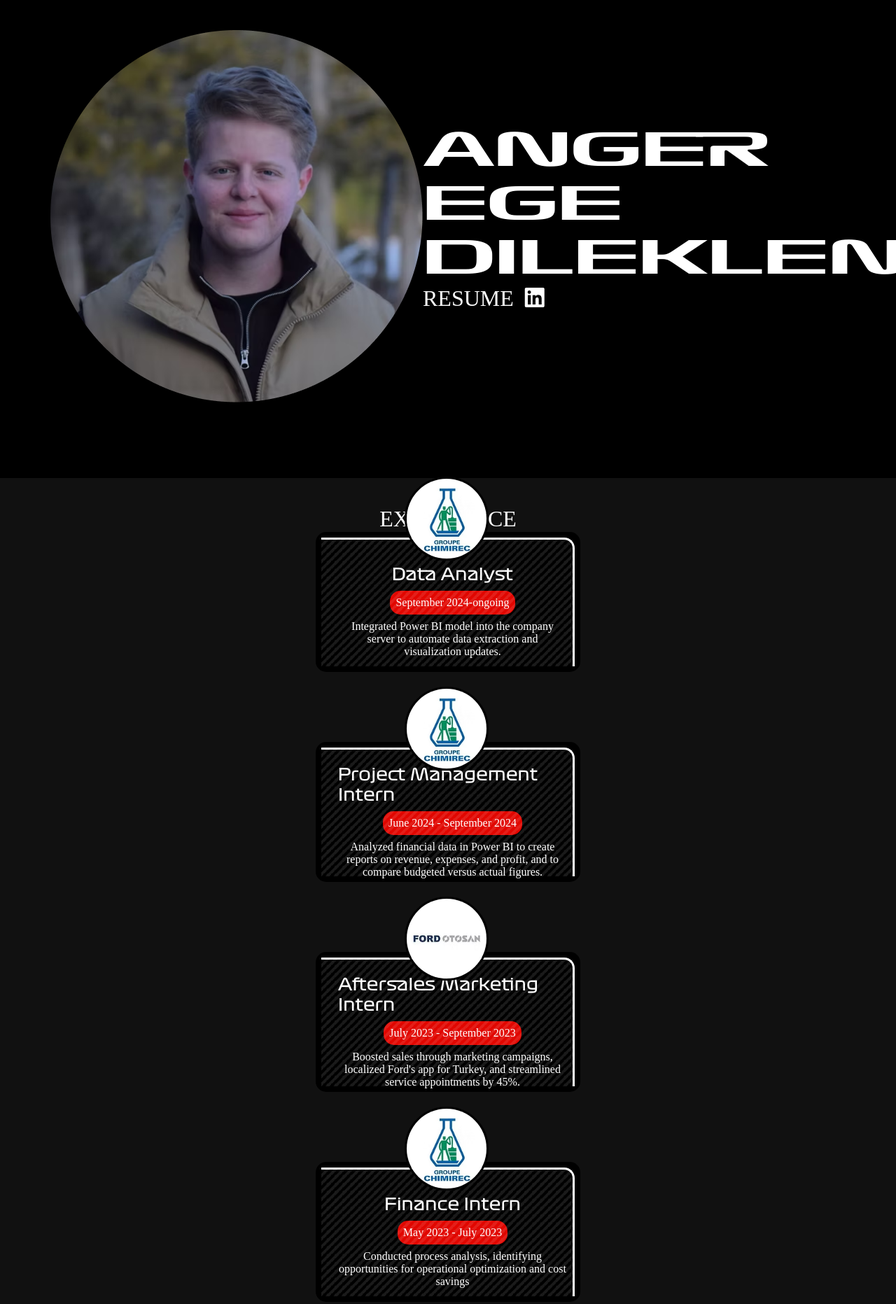
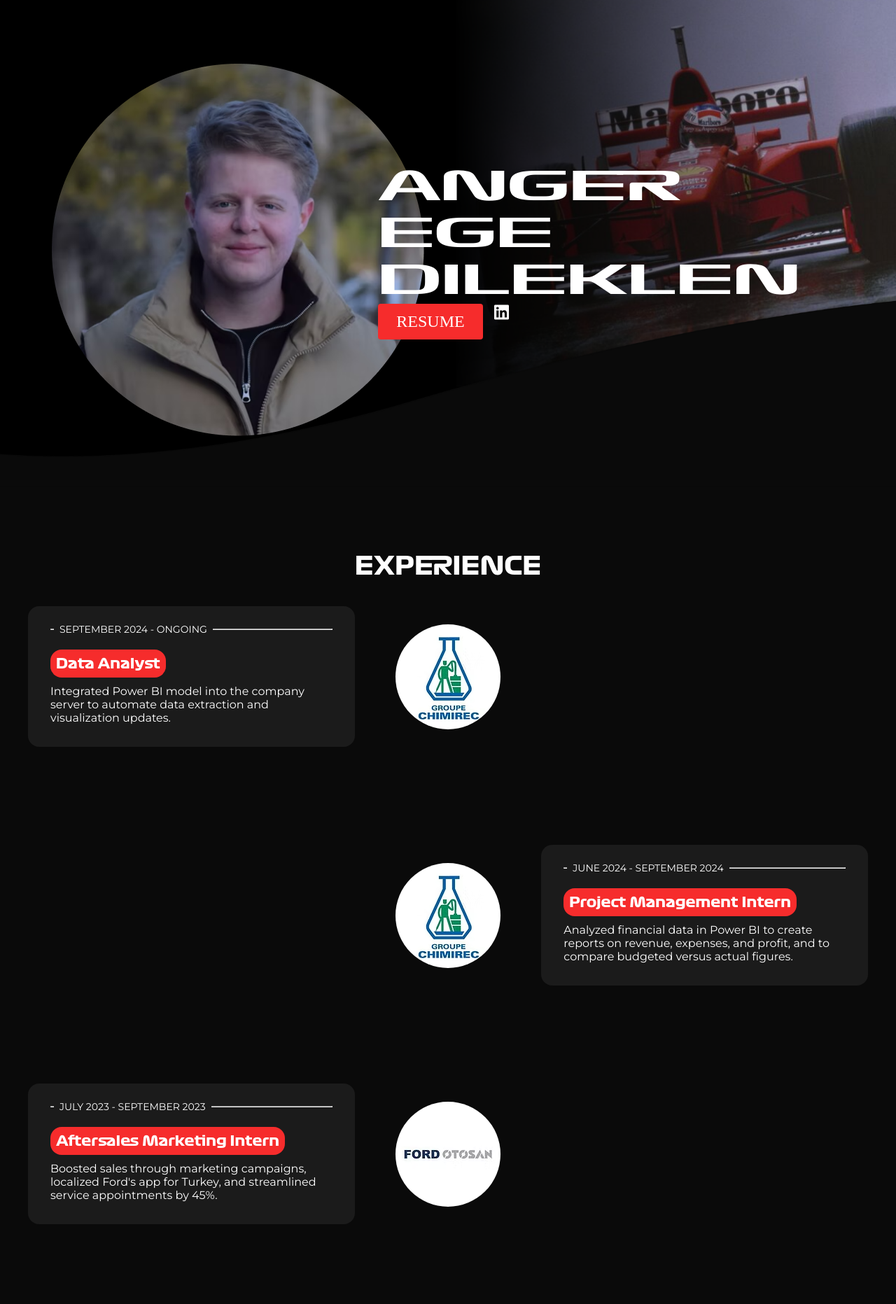
Before and after one commit to tuanabicakci/anger-dileklen, a plain HTML site: page index.html in a window 1280 px wide. Shown: the part 61-1924 px from the top of the page at 70% size. Drawn offline with Linux system fonts and the light colour scheme; a web font is replaced by a local one.

Commit message:
improvements on the hero and the experience section

```diff
--- a/index.html
+++ b/index.html
@@ -6,16 +6,20 @@
   <link rel="preconnect" href="https://fonts.googleapis.com">
   <link rel="preconnect" href="https://fonts.gstatic.com" crossorigin>
   <link href="https://fonts.googleapis.com/css2?family=Doppio+One&family=Lato:ital,wght@0,100;0,300;0,400;0,700;0,900;1,100;1,300;1,400;1,700;1,900&display=swap" rel="stylesheet">
+  <link rel="preconnect" href="https://fonts.googleapis.com">
+  <link rel="preconnect" href="https://fonts.gstatic.com" crossorigin>
+  <link href="https://fonts.googleapis.com/css2?family=Montserrat:ital,wght@0,100..900;1,100..900&display=swap" rel="stylesheet">
   <link rel="stylesheet" href="styles.css">
   <script src="https://kit.fontawesome.com/ac34979c88.js" crossorigin="anonymous"></script>
 </head>
 <body>
 <main>
-  <div class="hero">
+  <section class="hero-wrapper" >
+    <div id="hero">
       <div>
         <img src="Images/anger-hero-picture.png" alt="">
       </div>
-    <div>
+      <div id="hero-content">
         <h1>ANGER EGE DILEKLEN</h1>
         <div class="links">
           <a href="">RESUME</a>
@@ -23,89 +27,79 @@
         </div>
       </div>
     </div>
-  <div class="experience-container">
+  </section>
+  <section class="experience-wrapper">
+    <div class="experience">
       <h2>EXPERIENCE</h2>
-    <div class="experience-road-grid">
-      <div></div>
       <div class="jobs">
-        <div class="exp">
-          <div class="exp-content">
-            <div>
-              <img src="Images/groupechimirec-logo.avif" alt="">
-            </div>
-            <div class="exp-information">
+        <div class="job">
+          <div class="job-description">
+            <hr>
+            <span>SEPTEMBER 2024 - ONGOING</span>
             <h3>Data Analyst</h3>
-              <span>September 2024-ongoing</span>
             <p>Integrated Power BI model into the company server to automate data extraction and visualization updates.</p>
           </div>
+          <img src="Images/groupechimirec-logo.avif" alt="">
+          <div></div>
         </div>
-        </div>
-        <div class="exp">
-          <div class="exp-content">
-            <div>
+        <div class="job">
+          <div></div>
           <img src="Images/groupechimirec-logo.avif" alt="">
-            </div>
-            <div class="exp-information">
+          <div class="job-description">
+            <hr>
+            <span>JUNE 2024 - SEPTEMBER 2024</span>
             <h3>Project Management Intern</h3>
-              <span>June 2024 - September 2024</span>
             <p>Analyzed financial data in Power BI to create reports on revenue, expenses, and profit, and to compare budgeted versus actual figures.</p>
           </div>
         </div>
-        </div>
-        <div class="exp">
-          <div class="exp-content">
-            <div>
-              <img src="Images/fordotosan-logo.avif" alt="">
-            </div>
-            <div class="exp-information">
+        <div class="job">
+          <div class="job-description">
+            <hr>
+            <span>JULY 2023 - SEPTEMBER 2023</span>
             <h3>Aftersales Marketing Intern</h3>
-              <span>July 2023 - September 2023</span>
             <p>Boosted sales through marketing campaigns, localized Ford's app for Turkey, and streamlined service appointments by 45%.</p>
           </div>
+          <img src="Images/fordotosan-logo.avif" alt="">
+          <div></div>
+        </div>
+        <div class="job">
+          <div></div>
+          <img src="Images/groupechimirec-logo.avif" alt="">
+          <div class="job-description">
+            <hr>
+            <span>MAY 2023 - JULY 2023</span>
+            <h3>Finance Intern</h3>
+            <p>Conducted process analysis, identifying opportunities for operational optimization and cost saving</p>
           </div>
         </div>
-        <div class="exp">
-          <div class="exp-content">
-            <div>
-              <img src="Images/groupechimirec-logo.avif" alt="">
+        <div class="job">
+          <div class="job-description">
+            <hr>
+            <span>JULY 2023 - SEPTEMBER 2023</span>
+            <h3>Aftersales Marketing Intern</h3>
+            <p>Boosted sales through marketing campaigns, localized Ford's app for Turkey, and streamlined service appointments by 45%.</p>
           </div>
-            <div class="exp-information">
+          <img src="Images/hyundai-logo.avif" alt="">
+          <div></div>
+        </div>
+        <div class="job">
+          <div></div>
+          <img src="Images/Bekaert-logo.avif" alt="">
+          <div class="job-description">
+            <hr>
+            <span>JULY 2019 - SEPTEMBER 2019</span>
             <h3>Finance Intern</h3>
-              <span>May 2023 - July 2023</span>
-              <p>Conducted process analysis, identifying opportunities for operational optimization and cost savings</p>
-            </div>
-          </div>
-        </div>
-        <div class="exp">
-          <div class="exp-content">
-            <div>
-              <img src="Images/hyundai-logo_edited.avif" alt="">
-            </div>
-            <div class="exp-information">
-              <h3>Human Resources Intern</h3>
-              <span>June 2022 - August 2022</span>
-              <p>Supported recruitment by posting job ads and conducting interviews, while developing gamified tools to reduce onboarding time by 5%.</p>
-
-            </div>
-          </div>
-        </div>
-        <div class="exp">
-          <div class="exp-content">
-            <div>
-              <img src="Images/hyundai-logo_edited.avif" alt="">
-            </div>
-            <div class="exp-information">
-              <h3>Human Resources Intern</h3>
-              <span>June 2022 - August 2022</span>
-              <p>Supported recruitment by posting job ads and conducting interviews, while developing gamified tools to reduce onboarding time by 5%.</p>
-
+            <p>Assisted in accounts payable and receivable functions, ensuring accurate and timely processing of invoices and payments</p>
           </div>
         </div>
       </div>
     </div>
-      <div></div>
+  </section>
+  <section>
+    <div class="footer">
+      <h2>AED</h2>
     </div>
-  </div>
+  </section>
 
 </main>
 
--- a/styles.css
+++ b/styles.css
@@ -16,9 +16,10 @@
     --gray-300:#909090;
     --gray-400:#636363;
     --gray-500:#494848;
-    --color-primary: #8393ED;
-    --color-secondary: #B684E7;
-    --color-tertiary: #28B4B2;
+    --color-primary:#000;
+    --color-secondary: #0a0a0a;
+    --color-tertiary: #1b1b1b;
+    --color-accent: #F62C2C;
     --color-secondary-variant:#FAA8F6 ;
     --color-tertiary-variant: #97ECC7;
 
@@ -38,7 +39,8 @@
     --space-l-900:4.5rem;
 
     /*border radius*/
-    --border-radius:15px;
+    --border-radius-s:4px ;
+    --border-radius-b:16px;
 
 
 
@@ -90,37 +92,162 @@ body{
     color: #fff;
 }
 
-.hero{
+h2{
+    font-family: 'Formula1';
+    font-weight: 700; /* Normal weight */
+    font-style: normal; /* Normal style */
+    font-stretch: normal; /* Standard width */
+    font-size: 36px;
+}
+
+.hero-wrapper{
+    background: url("/Images/hero-bg-2.png") no-repeat;
+    background-size: cover;
+    background-position: right;
+}
+
+#hero{
     width: 100%;
+    height: 100vh;
+    max-width: 1200px;
+    margin: 0 auto;
     display: grid;
     grid-template-columns: repeat(2,1fr);
     justify-items: center;
     align-items: center;
-    margin: var(--space-l-800) 0;
-    padding: var(--space-m-500) var(--space-l-900);
+    padding: var(--space-m-500) 0;
+    padding-bottom: 0;
 }
 
-.hero h1{
-    font-size: var(--space-l-800);
+#hero h1{
     font-family: 'Formula1';
     font-weight: 400;
     font-stretch: expanded;
+    font-size: var(--space-l-700);
+}
 
+.links a{
+    font-family: "Doppio One", serif;
+    font-weight: 400;
+    font-style: normal;
+    font-size: var(--space-s-300);
+    text-decoration: none;
+    color: #fff;
+    display: inline-block;
 
 }
 
-.hero a{
-    font-family: "Doppio One", serif;
-    font-weight: 400;
-    font-style: normal;
-    font-size: var(--space-m-400);
-    text-decoration: none;
-    color: #fff;
+#hero-content{
+    margin-left:-100px ;
+
 }
 
 .links{
     display: flex;
     gap: var(--space-s-200);
+
+}
+
+.links a:nth-child(1){
+    background: var(--color-accent);
+    text-align: center;
+    padding: 12px;
+    width: 150px;
+    border-radius: var(--border-radius-s);
+}
+.links i{
+    font-size: var(--space-s-300);
+    display: inline-block;
+}
+.experience-wrapper{
+    background: var(--color-secondary);
+}
+
+.experience{
+    display: flex;
+    flex-direction: column;
+    justify-items: center;
+    align-items: center;
+    padding: var(--space-m-600) 0;
+    gap: 36px;
+}
+.jobs{
+
+    height: fit-content;
+    width: 100%;
+    max-width: 1200px;
+    margin: 0 auto;
+    display: grid;
+    grid-template-rows: repeat(6,1fr);
+    justify-content: center;
+    align-items: center;
+    gap: 140px;
+}
+
+.logos{
+    display: grid;
+    grid-template-rows: repeat(6,1fr);
+    gap: 140px;
+    justify-content: center;
+    align-items: center;
+}
+
+
+
+.job{
+    display: grid;
+    grid-template-columns: 5fr 2fr 5fr;
+    gap: 40px;
+    justify-items: center;
+    align-items: center;
+    height: 100%;
+    width: 100%;
+}
+
+.job img{
+    border-radius: 100%;
+}
+
+.job-description{
+    background: var(--color-tertiary);
+    padding: var(--space-m-400);
+    border-radius: var(--border-radius-b);
+    width: 100%;
+    position: relative;
+}
+
+.job hr{
+    margin-bottom: -10px;
+}
+
+.job span{
+    background: var(--color-tertiary);
+    padding: var(--space-s-100);
+    margin-left: 5px;
+    font-family: "Montserrat", serif;
+    font-optical-sizing: auto;
+    font-weight: 400;
+    font-style: normal;
+    font-size: 14px;
+}
+
+.job h3{
+    font-family: 'Formula1';
+    background: var(--color-accent);
+    width: fit-content;
+    padding: var(--space-s-100);
+    border-radius: var(--border-radius-b);
+    margin-top: 20px;
+    font-size: 20px;
+}
+
+.job p{
+    font-family: "Montserrat", serif;
+    font-optical-sizing: auto;
+    font-weight: 400;
+    font-style: normal;
+    margin-top: 10px;
+    font-size: 16px;
 }
 
 .experience-container{
@@ -128,19 +255,12 @@ body{
     flex-direction: column;
     justify-content: center;
     align-items: center;
-    background: #111;
+    background: #fff;
     padding: var(--space-m-500) var(--space-l-900);
     width: 100%;
 }
 
-.experience-road-grid{
-    height: fit-content;
-    width: 100%;
-    display: grid;
-    grid-template-columns: repeat(3,1fr);
-    justify-content: center;
-    align-items: center;
-}
+
 
 .exp{
 
@@ -155,11 +275,7 @@ body{
     gap:120px;
 
 }
-.jobs{
-    display: grid;
-    grid-template-rows: repeat(6,1fr);
-    gap: 100px;
-}
+
 
 .road-container{
     height: 200px;
```
Also changed, not shown: Images/Bekaert-logo.avif (added), Images/exp-decoration.png (added), Images/hero-bg-2.png (added), Images/hero-bg.png (added), Images/hyundai-logo.avif (added). Lines whose indentation alone changed are shown as unchanged.
